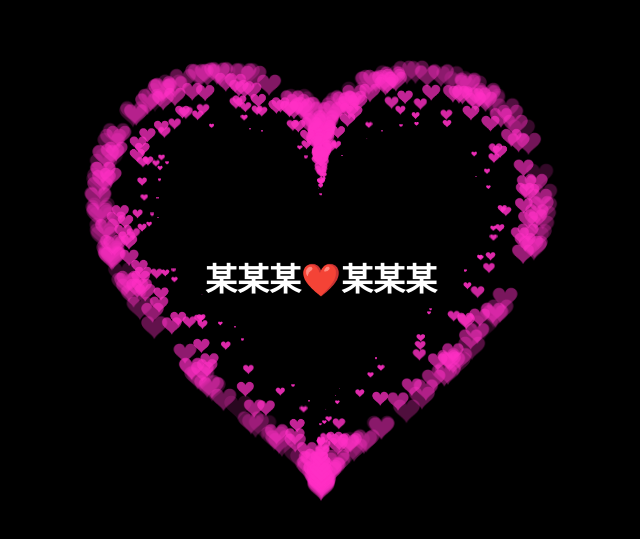
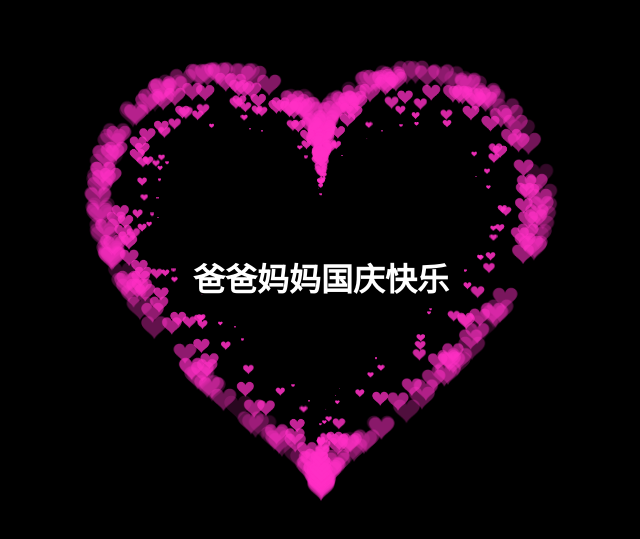
Before and after one commit to MrChenlikeyou/-aini, a plain HTML site: page index.html in a window 1280 px wide. Shown: the part 123-662 px from the top of the page, without its empty margins (319-959 px from the left). Drawn offline with Linux system fonts and the light colour scheme.

Commit message:
Update index.html

```diff
--- a/index.html
+++ b/index.html
@@ -6,7 +6,7 @@
     <meta http-equiv="X-UA-Compatible" content="IE=edge">
     <meta name="viewport" content="width=device-width, initial-scale=1.0">
     <link rel="shortcut icon" href="https://cdn.jsdelivr.net/gh/fromann/CDN@main/img/logo.ico">
-    <title>是给某某某的&#10084;&#65039;</title>
+    <title>给爸爸妈妈的&#10084;&#65039;</title>
     <script src="https://cdn.jsdelivr.net/gh/zyoushuo/Blog/hexo/js/mouse_slide.js"></script>
     <script src="https://cdn.jsdelivr.net/gh/zyoushuo/Blog/hexo/js/clicklove.js"></script>
   <style type="text/css">
@@ -269,7 +269,7 @@
   })(document.getElementById('pinkboard'));
 </script>
 <div class="namebox">
-  <h1>某某某&#10084;&#65039;某某某</h1>
+  <h1>爸爸妈妈国庆快乐</h1>
 </div>
 </body>
 </html>
```
